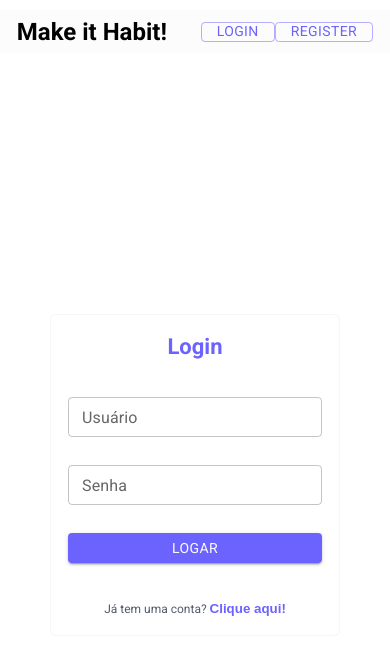
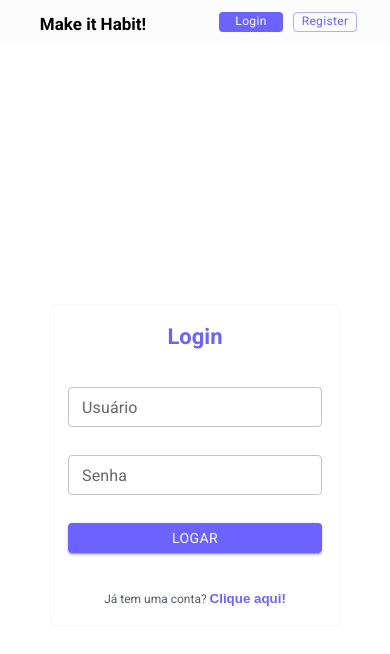
Before and after one commit to LucasGasque/gestao-habitos, a React (Create React App) app: page /login in a window 390 px wide. Shown: the top 654 px of the page. Built offline with nearby package versions, Linux system fonts and the light colour scheme.

Commit message:
fix: Corrigido modelos dos buttons em acordo com o protótipo do figma e inserido o breakpoint a partir de 728px

```diff
--- a/src/components/Header/index.jsx
+++ b/src/components/Header/index.jsx
@@ -12,6 +12,7 @@ const Header = () => {
       <h1>Make it Habit!</h1>
       <div>
         <Button
+          className="groundPurple"
           variant="outlined"
           color="primary"
           onClick={() => sendTo("/login")}
@@ -19,6 +20,7 @@ const Header = () => {
           Login
         </Button>
         <Button
+          className="groundWhite"
           variant="outlined"
           color="primary"
           onClick={() => sendTo("/register")}
--- a/src/components/Header/style.js
+++ b/src/components/Header/style.js
@@ -1,7 +1,6 @@
 import styled from "styled-components";
 export const Container = styled.div`
   background: var(--white);
-  margin-top: 10px;
   width: 100%;
   height: 43px;
   display: flex;
@@ -9,11 +8,66 @@ export const Container = styled.div`
   align-items: center;
   justify-content: space-around;
 
+  h1 {
+    padding-top: 3px;
+    width: 120px;
+    height: 22px;
+    font-size: 17px;
+    text-align: center;
+  }
+
   div {
     max-width: 124.5;
     height: 20px;
     display: flex;
     flex-direction: row;
     justify-content: space-around;
+
+    .groundPurple {
+      background-color: var(--purple);
+      color: var(--white);
+      margin-right: 10px;
+      width: 50px;
+      height: 20px;
+      font-size: 12px;
+      text-transform: capitalize;
+      padding: 0;
+    }
+
+    .groundWhite {
+      width: 64px;
+      height: 20px;
+      font-size: 12px;
+      text-transform: capitalize;
+      padding: 0;
+    }
+  }
+
+  @media (min-width: 728px) {
+    height: 66.19px;
+
+    h1 {
+      width: 239px;
+      height: 35.73px;
+      font-size: 36px;
+      padding: 0;
+    }
+
+    div {
+      max-width: 255px;
+      height: 37.47px;
+
+      .groundPurple {
+        width: 85px;
+        height: 37.27px;
+        font-size: 18px;
+      }
+
+      .groundWhite {
+        width: 113px;
+        height: 37.27px;
+        font-size: 18px;
+      }
+    }
   }
 `;
```
